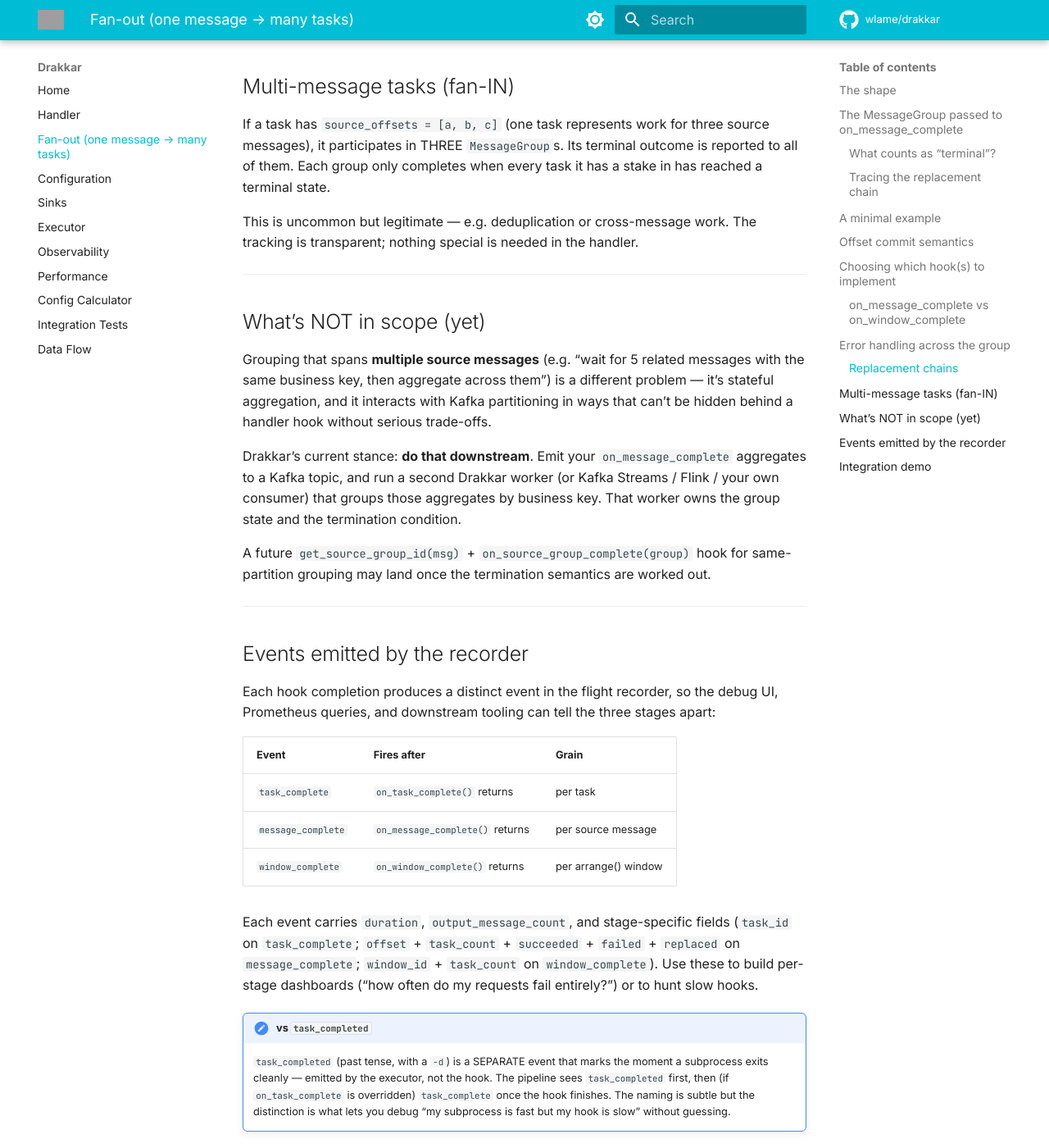
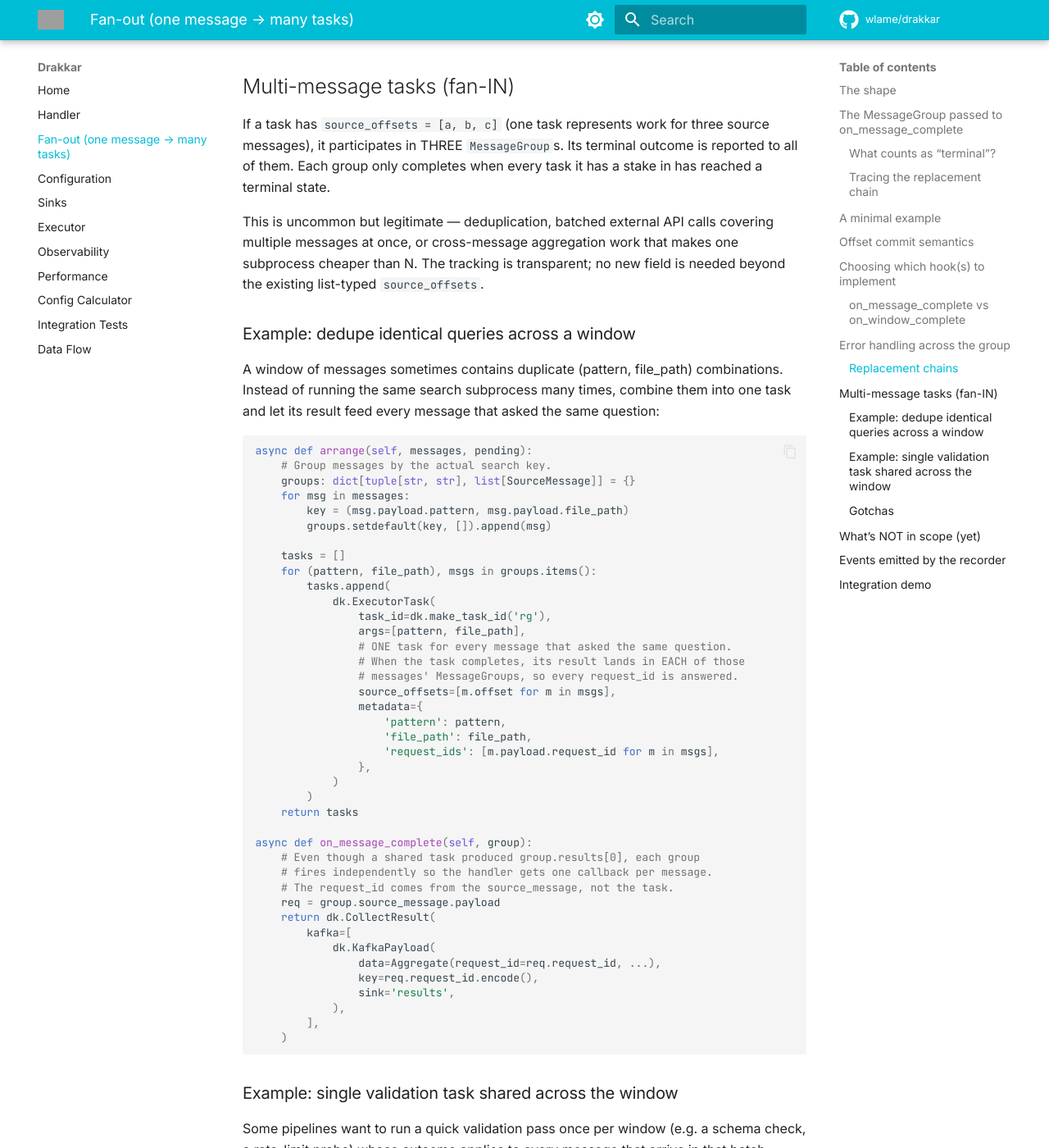
Before and after one commit to wlame/drakkar, an MkDocs documentation site: the page built from docs/fan-out.md, in a window 1280 px wide and 1400 px high, scrolled down 7078 px. Shown: the whole window at 82% size. Built offline with MkDocs 1.6.1 and Material for MkDocs 9.7.7, drawn with Linux system fonts in a browser that asks for light colours; comment, search, counter and statistics services are not loaded; some of the changed text lies outside the part shown; grey boxes are pictures that could not be loaded.

````diff
--- a/docs/fan-out.md
+++ b/docs/fan-out.md
@@ -329,9 +329,130 @@ three source messages), it participates in THREE `MessageGroup`s. Its
 terminal outcome is reported to all of them. Each group only completes
 when every task it has a stake in has reached a terminal state.
 
-This is uncommon but legitimate — e.g. deduplication or cross-message
-work. The tracking is transparent; nothing special is needed in the
-handler.
+This is uncommon but legitimate — deduplication, batched external API
+calls covering multiple messages at once, or cross-message aggregation
+work that makes one subprocess cheaper than N. The tracking is
+transparent; no new field is needed beyond the existing list-typed
+`source_offsets`.
+
+### Example: dedupe identical queries across a window
+
+A window of messages sometimes contains duplicate (pattern, file_path)
+combinations. Instead of running the same search subprocess many times,
+combine them into one task and let its result feed every message that
+asked the same question:
+
+```python
+async def arrange(self, messages, pending):
+    # Group messages by the actual search key.
+    groups: dict[tuple[str, str], list[SourceMessage]] = {}
+    for msg in messages:
+        key = (msg.payload.pattern, msg.payload.file_path)
+        groups.setdefault(key, []).append(msg)
+
+    tasks = []
+    for (pattern, file_path), msgs in groups.items():
+        tasks.append(
+            dk.ExecutorTask(
+                task_id=dk.make_task_id('rg'),
+                args=[pattern, file_path],
+                # ONE task for every message that asked the same question.
+                # When the task completes, its result lands in EACH of those
+                # messages' MessageGroups, so every request_id is answered.
+                source_offsets=[m.offset for m in msgs],
+                metadata={
+                    'pattern': pattern,
+                    'file_path': file_path,
+                    'request_ids': [m.payload.request_id for m in msgs],
+                },
+            )
+        )
+    return tasks
+
+async def on_message_complete(self, group):
+    # Even though a shared task produced group.results[0], each group
+    # fires independently so the handler gets one callback per message.
+    # The request_id comes from the source_message, not the task.
+    req = group.source_message.payload
+    return dk.CollectResult(
+        kafka=[
+            dk.KafkaPayload(
+                data=Aggregate(request_id=req.request_id, ...),
+                key=req.request_id.encode(),
+                sink='results',
+            ),
+        ],
+    )
+```
+
+### Example: single validation task shared across the window
+
+Some pipelines want to run a quick validation pass once per window (e.g.
+a schema check, a rate-limit probe) whose outcome applies to every
+message that arrive in that batch. Express this as a single task tied
+to every offset:
+
+```python
+async def arrange(self, messages, pending):
+    tasks = [
+        dk.ExecutorTask(
+            task_id='validate',
+            args=['--check-health'],
+            source_offsets=[m.offset for m in messages],
+        ),
+    ]
+    for msg in messages:
+        tasks.append(
+            dk.ExecutorTask(
+                task_id=dk.make_task_id('proc'),
+                args=['--process', msg.payload.data],
+                source_offsets=[msg.offset],
+            )
+        )
+    return tasks
+```
+
+Each message's `MessageGroup` will have `total = 2`: the shared
+validation result plus that message's own processing task. The shared
+task's `ExecutorResult` appears in all groups' `results` lists — the
+same instance, so treat it as read-only.
+
+### Gotchas
+
+1. **Same partition only.** All offsets in `source_offsets` must be
+   from the current partition (a `PartitionProcessor` only knows about
+   its own partition's messages). Cross-partition offsets are silently
+   skipped because no tracker exists for them. If you need
+   cross-partition fan-in, run a downstream worker that consumes the
+   output of this one.
+
+2. **Replacements must inherit the multi-offset list.** If your
+   `on_error` returns replacement tasks for a fan-in task, each
+   replacement should carry the same `source_offsets` (or an intentional
+   subset) — otherwise some groups will hang waiting on a task that no
+   longer exists:
+
+   ```python
+   async def on_error(self, task, error):
+       return [
+           dk.ExecutorTask(
+               task_id=dk.make_task_id('retry'),
+               args=[...],
+               source_offsets=task.source_offsets,  # INHERIT
+           ),
+       ]
+   ```
+
+3. **Shared results are shared objects.** `group.results` may hold the
+   same `ExecutorResult` instance for multiple message groups when a
+   fan-in task contributed to each. Treat results as immutable; if you
+   need to annotate, build a new model in `on_message_complete`.
+
+4. **Silent skip for bogus offsets.** If `source_offsets` includes an
+   offset that isn't currently tracked (e.g. from a previous window or
+   a handler bug), the framework silently ignores it rather than
+   crashing. The task still runs; its outcome just isn't reported to a
+   non-existent group.
 
 ---
 
````
Also changed, not shown: 3 other files.
